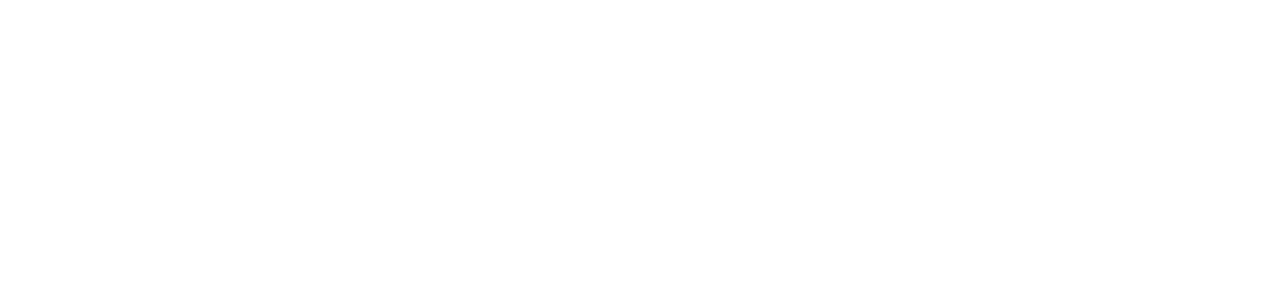
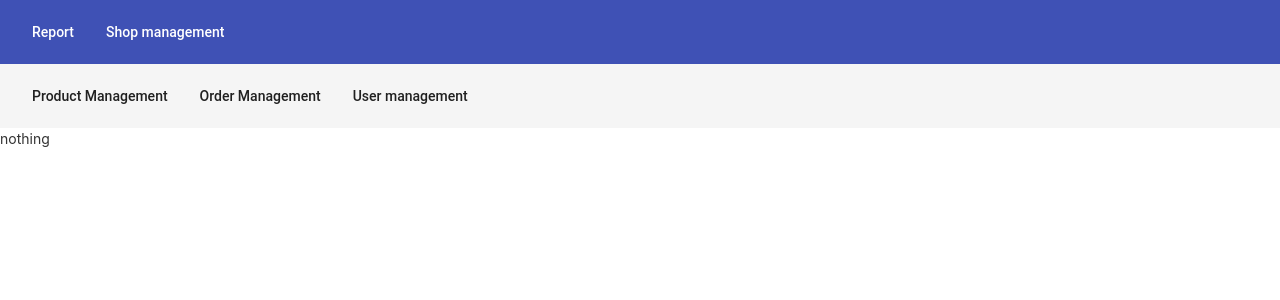
Before and after one commit to hoanguyentat/admin-chatbot, an Angular app: page /admin/shop-management in a window 1280 px wide. Before the commit this address led to /. Shown: the top 300 px of the page. Built offline with nearby package versions, Linux system fonts and the light colour scheme.

Commit message:
add routing moudle

```diff
--- a/package.json
+++ b/package.json
@@ -31,6 +31,7 @@
     "devextreme-angular": "17.2.7",
     "font-awesome": "4.7.0",
     "jquery": "3.3.1",
+    "ng2-smart-table": "^1.3.4",
     "popper.js": "1.14.3",
     "rxjs": "6.2.0",
     "zone.js": "0.8.26"
--- /dev/null
+++ b/src/app/admin/admin-routing.module.ts
@@ -0,0 +1,24 @@
+import { Routes, RouterModule } from "@angular/router";
+import { AdminComponent } from "./admin.component";
+import { ReportColumnChartComponent } from "./components/report-column-chart/report-column-chart.component";
+import { NgModule } from "@angular/core";
+
+const adminRoutes: Routes = [
+    {
+        path: 'admin',
+        component: AdminComponent,
+        children: [
+            { path: 'shop-management', loadChildren: './shop-management/shop-management.module#ShopManagementModule' },
+            { path: '', redirectTo: 'report', pathMatch: 'prefix' },
+            { path: 'report', component: ReportColumnChartComponent },
+            { path: '**', redirectTo: '/report' }
+        ]
+    }
+];
+
+@NgModule({
+    imports: [RouterModule.forChild(adminRoutes)],
+    exports: [RouterModule],
+})
+export class AdminRoutingModule {
+}
--- a/src/app/admin/admin.component.html
+++ b/src/app/admin/admin.component.html
@@ -1,5 +1,6 @@
 <mat-toolbar color="primary">
   <button mat-button [routerLink]="['/admin/report']">Report</button>
+  <button mat-button [routerLink]="['/admin/shop-management']">Shop management</button>
 </mat-toolbar>
 <div class="admin-page">
   <router-outlet></router-outlet>
--- a/src/app/admin/admin.module.ts
+++ b/src/app/admin/admin.module.ts
@@ -11,28 +11,19 @@ import { MatButtonModule } from '@angular/material/button';
 
 import { AdminComponent } from './admin.component';
 import { ReportColumnChartComponent } from './components/report-column-chart/report-column-chart.component';
-
-const adminRoutes: Routes = [
-  {
-    path: 'admin',
-    component: AdminComponent,
-    children: [
-      { path: '', redirectTo: 'report', pathMatch: 'prefix' },
-      { path: 'report', component: ReportColumnChartComponent },
-      { path: '**', redirectTo: '/report' }
-    ]
-  }
-];
+import { AdminRoutingModule } from './admin-routing.module';
+import { ShopManagementModule } from './shop-management/shop-management.module';
 
 @NgModule({
   imports: [
     CommonModule,
     FormsModule,
-    RouterModule.forChild(adminRoutes),
+    AdminRoutingModule,
     SharedModule,
     MatToolbarModule,
     MatButtonModule,
-    BrowserAnimationsModule
+    BrowserAnimationsModule,
+    ShopManagementModule
   ],
   declarations: [
     AdminComponent,
--- /dev/null
+++ b/src/app/admin/shop-management/shop-management-routing.module.ts
@@ -0,0 +1,25 @@
+import { NgModule } from "@angular/core";
+import { RouterModule, Routes } from "@angular/router";
+import { ShopManagementComponent } from "./shop-management.component";
+
+const route: Routes = [{
+    path: '',
+    component: ShopManagementComponent,
+    children: [{
+        path: 'user-management',
+        loadChildren: './user-management/user-management.module#UserManagementModule',
+    }, {
+        path: 'order-management',
+        loadChildren: './order-management/order-management.module#OrderManagementModule',
+    }, {
+        path: 'product-management',
+        loadChildren: './product-management/product-management.module#ProductManagementModule',
+    }]
+}]
+
+
+@NgModule({
+    imports: [RouterModule.forChild(route)],
+    exports: [RouterModule]
+})
+export class ShopManagementRoutingModule { }
--- /dev/null
+++ b/src/app/admin/shop-management/shop-management.component.html
@@ -0,0 +1,9 @@
+<mat-toolbar >
+  <button mat-button [routerLink]="['/shop-management/product-management']">Product Management</button>
+  <button mat-button [routerLink]="['/shop-management/order-management']">Order Management</button>
+  <button mat-button [routerLink]="['/shop-management/user-management']">User management</button>
+</mat-toolbar>
+<div class="content">
+  <!-- <router-outlet></router-outlet> -->
+  nothing
+</div>
--- /dev/null
+++ b/src/app/admin/shop-management/shop-management.component.ts
@@ -0,0 +1,15 @@
+import { Component, OnInit } from '@angular/core';
+
+@Component({
+  selector: 'app-shop-management',
+  templateUrl: './shop-management.component.html',
+  styleUrls: ['./shop-management.component.scss']
+})
+export class ShopManagementComponent implements OnInit {
+
+  constructor() { }
+
+  ngOnInit() {
+  }
+
+}
--- a/src/app/app.module.ts
+++ b/src/app/app.module.ts
@@ -8,6 +8,8 @@ import { NoopAnimationsModule } from '@angular/platform-browser/animations';
 import { AppComponent } from './app.component';
 import { HttpClientModule } from '@angular/common/http';
 import { AdminModule } from './admin/admin.module';
+import { MatButtonModule } from '@angular/material/button';
+import { MatToolbarModule } from '@angular/material/toolbar';
 
 const appRoutes: Routes = [
   { path: '', redirectTo: '/admin', pathMatch: 'full' },
@@ -23,7 +25,7 @@ const appRoutes: Routes = [
     AdminModule,
     RouterModule.forRoot(appRoutes),
     NgbModule.forRoot(),
-    NoopAnimationsModule
+    NoopAnimationsModule,
   ],
   declarations: [
     AppComponent
```
Also changed, not shown: src/app/admin/shop-management/shop-management.module.ts (+9 -2 lines), src/app/admin/shop-management/shop-management.component.scss (added), 2 other files (tests, documents, lock files or other folders).
